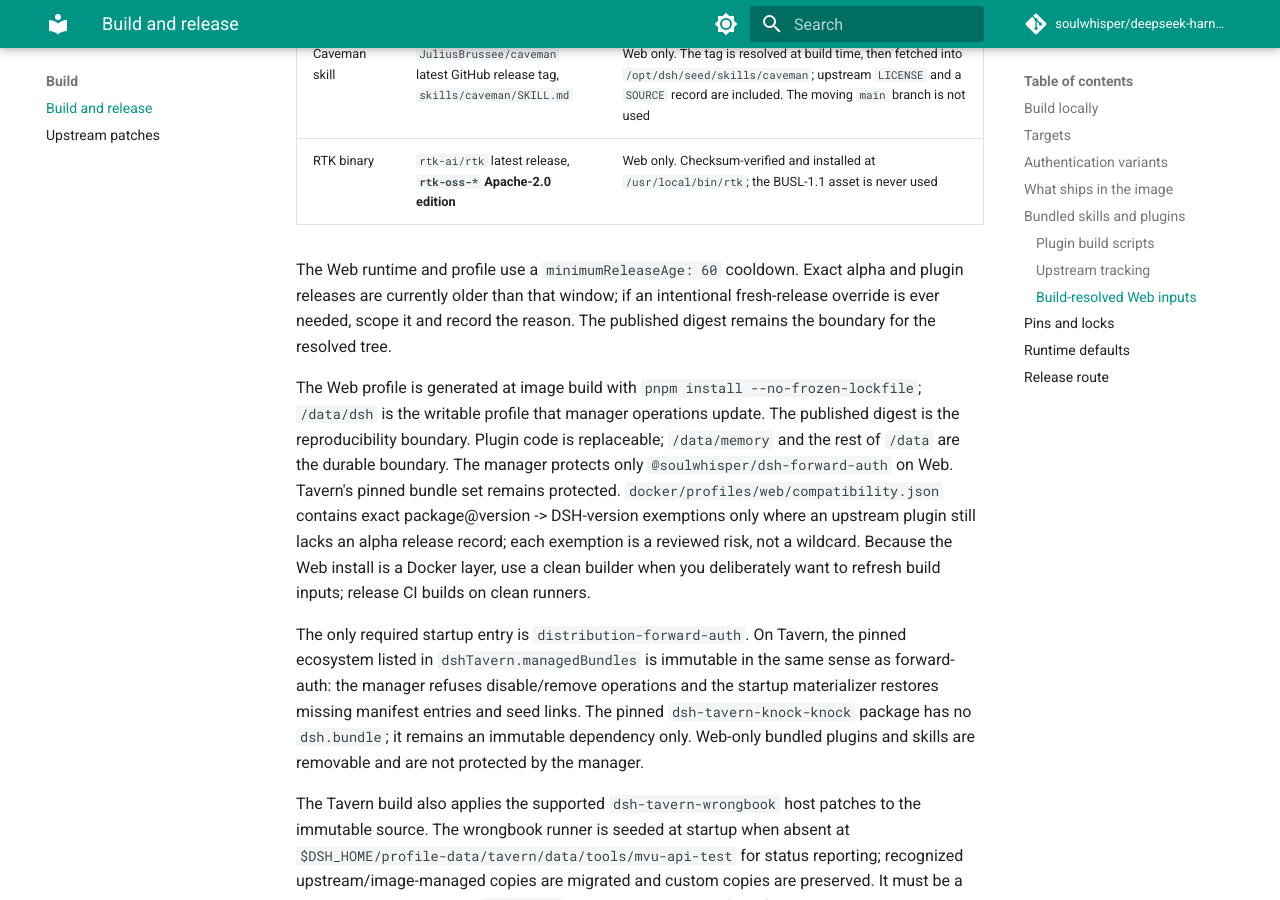
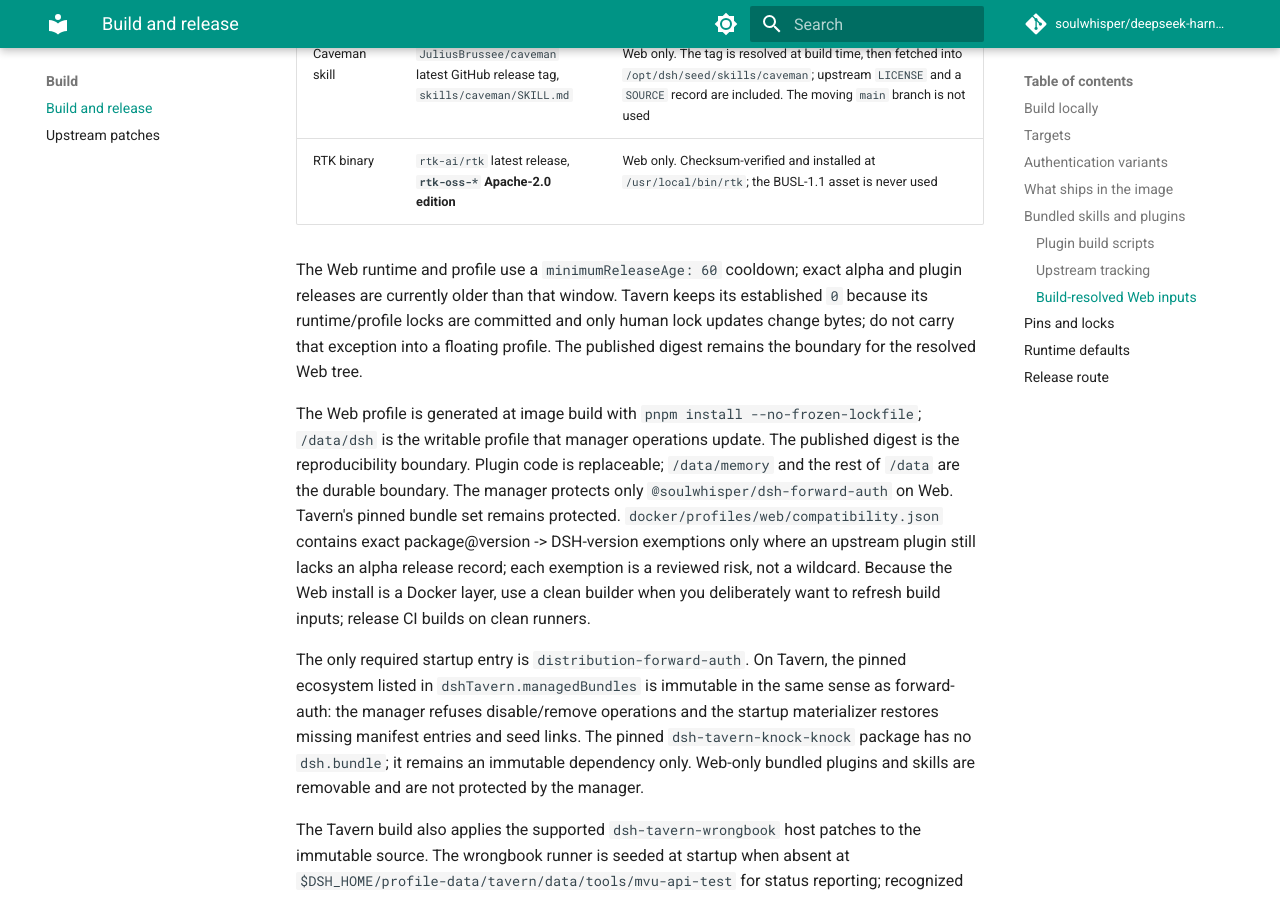
Before and after one commit to soulwhisper/deepseek-harness-container, an MkDocs documentation site: the page built from docs/build.md, in a window 1280 px wide and 900 px high, scrolled down 3671 px. Built offline with MkDocs 1.6.1 and Material for MkDocs 9.7.7, drawn with Linux system fonts in a browser that asks for light colours; comment, search, counter and statistics services are not loaded.

Commit message:
fix: finish review verification and restore Tavern AGPL notice
Preserve YAML documents and comments during profile migration, fail rather than corrupt changed overlays, restore the Tavern AGPL notice, document cooldown and memory-path boundaries, and tighten deployment assertions.

```diff
--- a/docs/build.md
+++ b/docs/build.md
@@ -148,10 +148,11 @@ their latest release tags at build time:
 | Caveman skill | `JuliusBrussee/caveman` latest GitHub release tag, `skills/caveman/SKILL.md` | Web only. The tag is resolved at build time, then fetched into `/opt/dsh/seed/skills/caveman`; upstream `LICENSE` and a `SOURCE` record are included. The moving `main` branch is not used |
 | RTK binary | `rtk-ai/rtk` latest release, **`rtk-oss-*` Apache-2.0 edition** | Web only. Checksum-verified and installed at `/usr/local/bin/rtk`; the BUSL-1.1 asset is never used |
 
-The Web runtime and profile use a `minimumReleaseAge: 60` cooldown. Exact alpha
-and plugin releases are currently older than that window; if an intentional
-fresh-release override is ever needed, scope it and record the reason. The
-published digest remains the boundary for the resolved tree.
+The Web runtime and profile use a `minimumReleaseAge: 60` cooldown; exact alpha
+and plugin releases are currently older than that window. Tavern keeps its
+established `0` because its runtime/profile locks are committed and only human
+lock updates change bytes; do not carry that exception into a floating profile.
+The published digest remains the boundary for the resolved Web tree.
 
 The Web profile is generated at image build with `pnpm install
 --no-frozen-lockfile`; `/data/dsh` is the writable profile that manager operations
```
Also changed, not shown: docs/browser.md (+2 -1 lines), docs/data-layout.md (+5 -4 lines), 5 other files.
